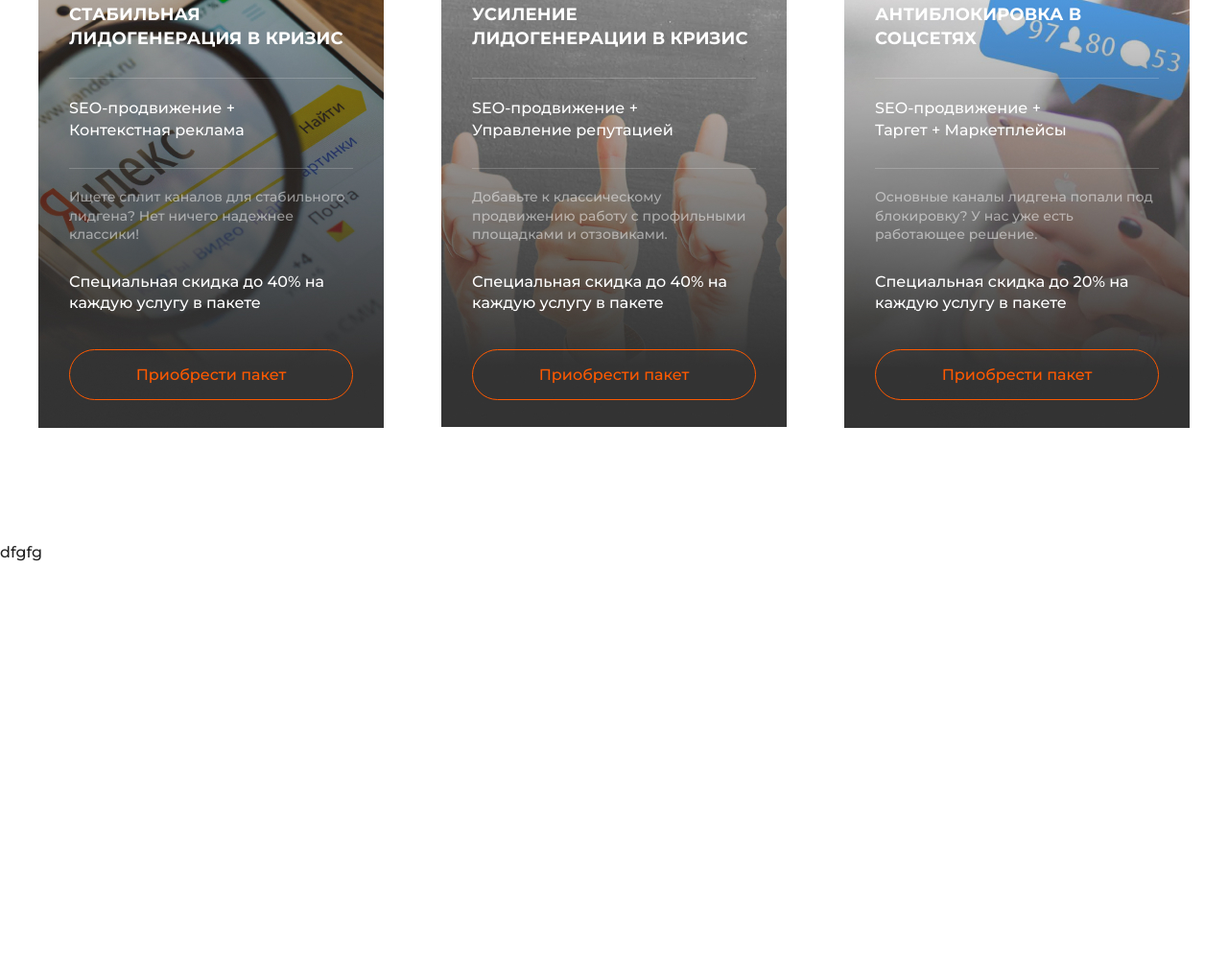
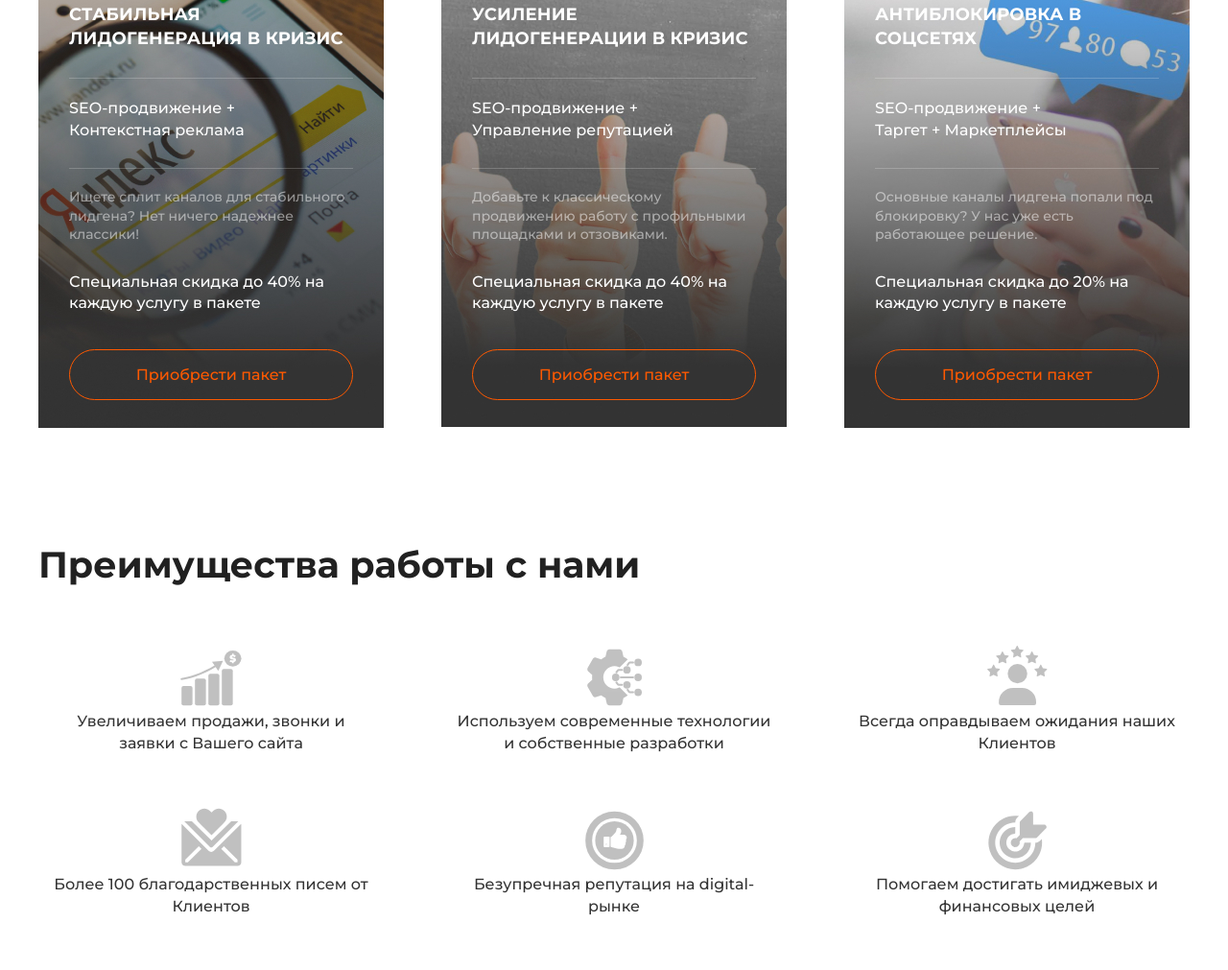
Before and after one commit to MarinaPorto/Internet-marketing, a plain HTML site: page index.html in a window 1280 px wide. Shown: the part 1058-2069 px from the top of the page at 96% size. Before the commit the page ends 1643 px from the top, so only its background shows below. Drawn offline with Linux system fonts and the light colour scheme.

Commit message:
add: benefits + adaptive

```diff
--- a/index.html
+++ b/index.html
@@ -35,7 +35,6 @@
     <div class="container container__nav">
       <div class="menu__burger">
         <span></span>
-
       </div>
       <nav class="nav header__menu">
         <ul class="nav__items">
@@ -79,12 +78,10 @@
         <div class="container">
           <h2 class="digital__title">
             <span>Антикризисные</span> DIGITAL-пакеты
-
           </h2>
           <div class="blog__posts">
             <div class="blog__post">
               <img src="img/card-1.jpg" alt="package 1">
-
               <div class="post-details">
                 <div class="post__content">
                   <p class="post-name">СТАБИЛЬНАЯ ЛИДОГЕНЕРАЦИЯ В КРИЗИС</p>
@@ -97,50 +94,78 @@
                   <p class="digital__content-btn">Приобрести пакет</p>
                 </a>
               </div>
-
             </div>
             <div class="blog__post">
               <img src="img/card-2.jpg" alt="package 2">
-
               <div class="post-details">
                 <div class="post__content">
                   <p class="post-name">УСИЛЕНИЕ ЛИДОГЕНЕРАЦИИ В КРИЗИС</p>
-                  <p class="post-services">SEO-продвижение + <br>  Управление репутацией</p>
-                  <p class="post-description">Добавьте к классическому  продвижению работу с профильными площадками и отзовиками.</p>
+                  <p class="post-services">SEO-продвижение + <br> Управление репутацией</p>
+                  <p class="post-description">Добавьте к классическому продвижению работу с профильными площадками и
+                    отзовиками.</p>
                   <p class="post-sale">Специальная скидка до 40% на каждую услугу в пакете</p>
                 </div>
                 <a class="digital__btn btn" href="#">
                   <p class="digital__content-btn">Приобрести пакет</p>
                 </a>
               </div>
-
             </div>
             <div class="blog__post">
               <img src="img/card-3.jpg" alt="package 3">
-
               <div class="post-details">
                 <div class="post__content">
                   <p class="post-name">АНТИБЛОКИРОВКА В СОЦСЕТЯХ</p>
-                  <p class="post-services">SEO-продвижение + <br>  Таргет + Маркетплейсы</p>
-                  <p class="post-description">Основные каналы лидгена попали под блокировку? У нас уже есть работающее решение.</p>
+                  <p class="post-services">SEO-продвижение + <br> Таргет + Маркетплейсы</p>
+                  <p class="post-description">Основные каналы лидгена попали под блокировку? У нас уже есть работающее
+                    решение.</p>
                   <p class="post-sale">Специальная скидка до 20% на каждую услугу в пакете</p>
                 </div>
                 <a class="digital__btn btn" href="#">
                   <p class="digital__content-btn">Приобрести пакет</p>
                 </a>
               </div>
-
             </div>
-
           </div>
         </div>
       </section>
-      <p>dfgfg</p>
+      <section class="benefits">
+        <div class="container">
+          <h2 class="digital__title">
+            Преимущества работы с нами
+          </h2>
+          <div class="benefits__items">
+            <div class="benefits__item">
+              <img src="img/icons/benefits/growth.svg" alt="growth">
+              <p class="benefits__description">Увеличиваем продажи, звонки и заявки с Вашего сайта</p>
+            </div>
+            <div class="benefits__item">
+              <img src="img/icons/benefits/modern-tech.svg" alt="modern-tech">
+              <p class="benefits__description">Используем современные технологии и собственные разработки</p>
+            </div>
+            <div class="benefits__item">
+              <img src="img/icons/benefits/clients.svg" alt="clients">
+              <p class="benefits__description">Всегда оправдываем ожидания наших Клиентов</p>
+            </div>
+            <div class="benefits__item">
+              <img src="img/icons/benefits/letter.svg" alt="letter">
+              <p class="benefits__description">Более 100 благодарственных писем от Клиентов</p>
+            </div>
+            <div class="benefits__item">
+              <img src="img/icons/benefits/reputation.svg" alt="reputation">
+              <p class="benefits__description">Безупречная репутация на digital-рынке</p>
+            </div>
+            <div class="benefits__item">
+              <img src="img/icons/benefits/target.svg" alt="target">
+              <p class="benefits__description">Помогаем достигать имиджевых и финансовых целей</p>
+            </div>
+          </div>
+        </div>
+
+      </section>
     </main>
     <footer class="footer" id="contacts">
       <div class="container">
         <div class="footer__inner">
-
         </div>
     </footer>
   </div>
--- a/scss/style.scss
+++ b/scss/style.scss
@@ -272,7 +272,6 @@ body {
   padding-top: 120px;
   padding-bottom: 120px;
 
-
   &__title {
     font-weight: 700;
     font-size: 38px;
@@ -359,6 +358,30 @@ body {
   padding-bottom: 36px;
 }
 
+.benefits {
+  &__items {
+    display: flex;
+    flex-wrap: wrap;
+    justify-content: space-between;
+  }
+  &__item {
+    max-width: 360px;
+    display: flex;
+    flex-direction: column;
+    align-items: center;
+    margin-bottom: 55px;
+  }
+  &__description {
+    color: $text-grey;
+    font-weight: 500;
+    font-size: 16px;
+    line-height: 140%;
+    padding-top: 16px;
+    text-align: center;
+    padding: 0 10px;
+  }
+}
+
 @media screen and (max-width: 1300px) {
   .about {
     &__content {
@@ -416,16 +439,15 @@ body {
   .blog__posts {
     // flex-direction: column;
     justify-content: flex-start;
-
   }
+  // .blog__post {
+  //   max-width: 43%;
+  // }
 
   .blog__post:not(:last-child) {
-
-  margin-right: 30px;
-  margin-bottom: 30px;
-
+    margin-right: 30px;
+    margin-bottom: 30px;
   }
-
 }
 @media screen and (max-width: 994px) {
   .nav {
@@ -539,23 +561,30 @@ body {
   }
 }
 
+@media screen and (max-width: 796px) {
+  .blog__posts {
+    flex-direction: column;
+    justify-content: center;
+    align-items: center;
+  }
+
+  .blog__post:not(:last-child) {
+    margin-right: 0;
+  }
+
+  .benefits__items {
+    display: flex;
+    flex-direction: column;
+    justify-content: center;
+    align-items: center;
+  }
+}
 @media screen and (max-width: 734px) {
   .about__description {
     margin-bottom: 30px;
   }
   .about__btn {
     padding: 16px 20px;
-  }
-  .blog__posts {
-    flex-direction: column;
-   justify-content: center;
-   align-items: center;
-
-
-  }
-
-  .blog__post:not(:last-child) {
-     margin-right: 0;
   }
 
   .digital {
```
Also changed, not shown: scss/style.css, 1 other file.
